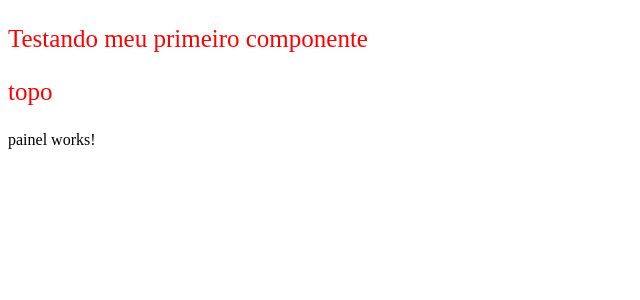
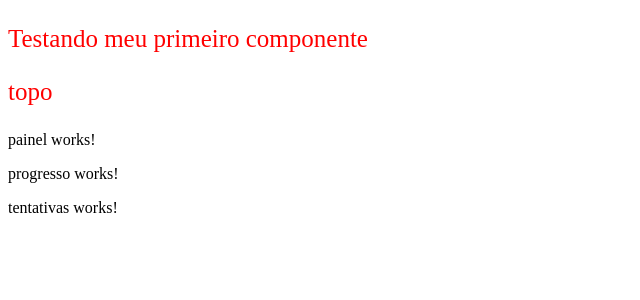
Before and after one commit to luiscarlos/AprendaIngles, an Angular app: page / in a window 1280 px wide. Shown: the top 300 px of the page, without its empty margins (0-640 px from the left). Built offline with nearby package versions, Linux system fonts and the light colour scheme.

Commit message:
Criando componente tentativas e progresso

```diff
--- a/src/app/app.module.ts
+++ b/src/app/app.module.ts
@@ -5,6 +5,8 @@ import { AppRoutingModule } from './app-routing.module';
 import { AppComponent } from './app.component';
 import { TopoComponent } from './topo/topo.component';
 import { PainelComponent } from './painel/painel.component';
+import { TentativasComponent } from './tentativas/tentativas.component';
+import { ProgressoComponent } from './progresso/progresso.component';
 
 
 
@@ -13,6 +15,8 @@ import { PainelComponent } from './painel/painel.component';
     AppComponent,
     TopoComponent,
     PainelComponent,
+    TentativasComponent,
+    ProgressoComponent,
 
 
 
--- a/src/app/painel/painel.component.html
+++ b/src/app/painel/painel.component.html
@@ -1 +1,3 @@
 <p>painel works!</p>
+<app-progresso></app-progresso>
+<app-tentativas></app-tentativas>
--- /dev/null
+++ b/src/app/progresso/progresso.component.html
@@ -0,0 +1 @@
+<p>progresso works!</p>
--- /dev/null
+++ b/src/app/progresso/progresso.component.ts
@@ -0,0 +1,15 @@
+import { Component, OnInit } from '@angular/core';
+
+@Component({
+  selector: 'app-progresso',
+  templateUrl: './progresso.component.html',
+  styleUrls: ['./progresso.component.css']
+})
+export class ProgressoComponent implements OnInit {
+
+  constructor() { }
+
+  ngOnInit(): void {
+  }
+
+}
--- /dev/null
+++ b/src/app/tentativas/tentativas.component.html
@@ -0,0 +1 @@
+<p>tentativas works!</p>
--- /dev/null
+++ b/src/app/tentativas/tentativas.component.ts
@@ -0,0 +1,15 @@
+import { Component, OnInit } from '@angular/core';
+
+@Component({
+  selector: 'app-tentativas',
+  templateUrl: './tentativas.component.html',
+  styleUrls: ['./tentativas.component.css']
+})
+export class TentativasComponent implements OnInit {
+
+  constructor() { }
+
+  ngOnInit(): void {
+  }
+
+}
```
Also changed, not shown: src/app/progresso/progresso.component.css (added), src/app/tentativas/tentativas.component.css (added).
